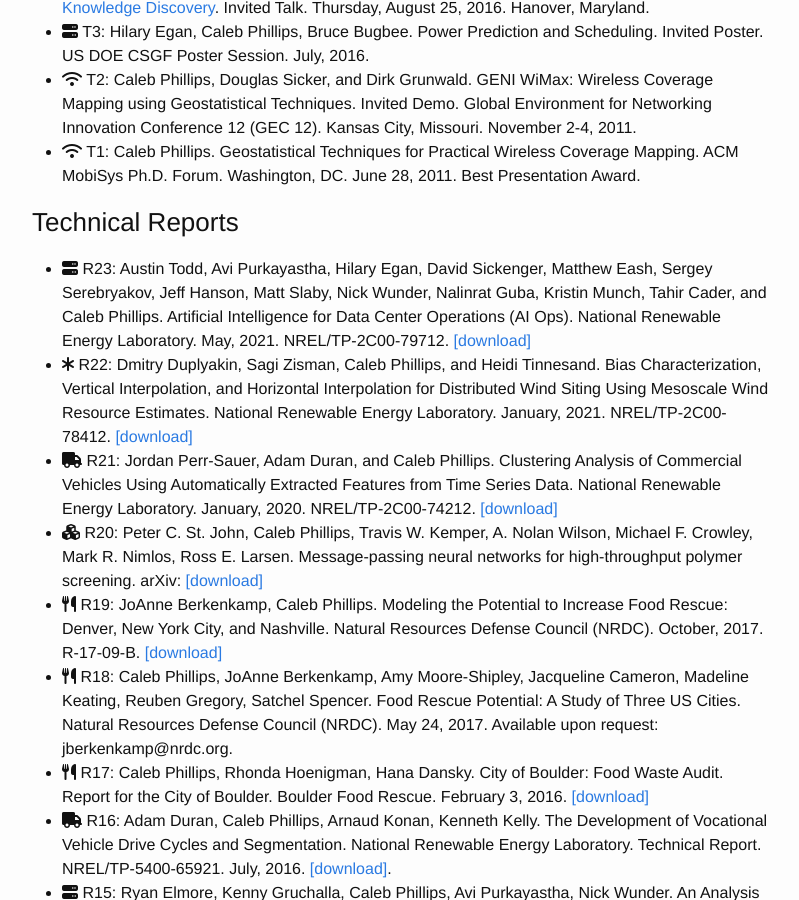
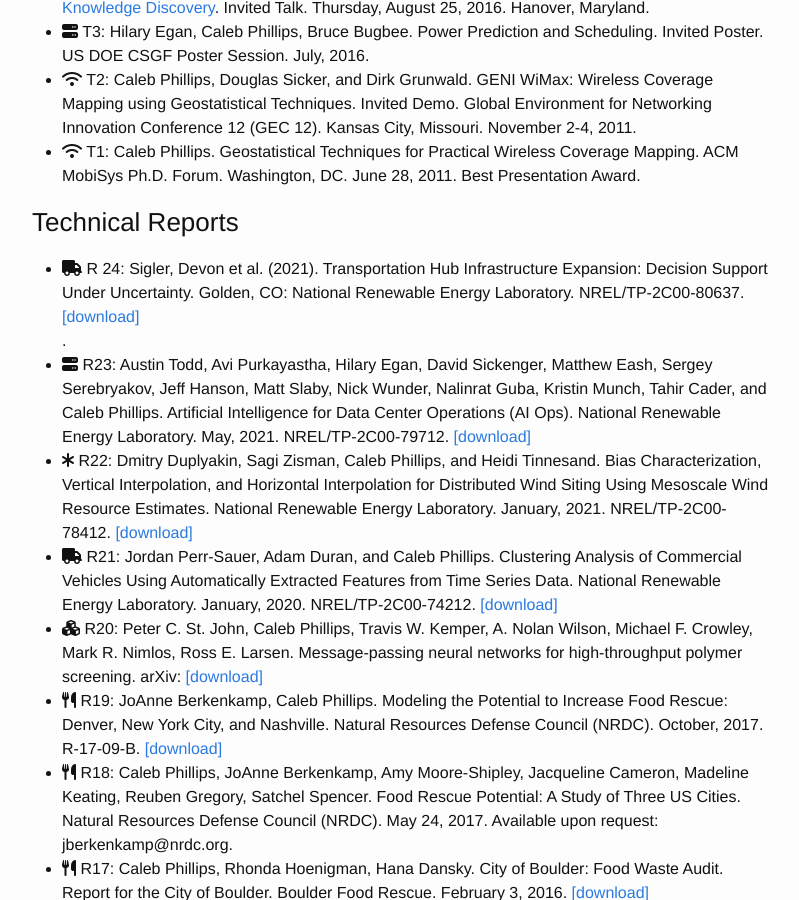
Before and after one commit to somerandomsequence/smallwhitecube, a Jekyll site: the page built from research.md, in a window 1280 px wide and 900 px high, scrolled down 9054 px. Shown: the whole window, without its empty margins (238-1037 px from the left). Built offline with Jekyll 4.4.1, drawn with Linux system fonts in a browser that asks for light colours; nearby versions of some CDN libraries.

Commit message:
Update papers.html

```diff
--- a/_includes/papers.html
+++ b/_includes/papers.html
@@ -185,6 +185,8 @@
 <h3>Technical Reports</h3>
 
 <ul>
+ <li><i class="fa fa-truck" aria-hidden="true"></i> R 24: Sigler, Devon et al. (2021). Transportation Hub Infrastructure Expansion: Decision Support Under Uncertainty. Golden, CO: National Renewable Energy Laboratory.
+    NREL/TP-2C00-80637. <a href="https://www.nrel.gov/docs/fy21osti/80637.pdf">[download]</a></li>.
  <li><i class="fa fa-server" aria-hidden="true"></i> R23: Austin Todd, Avi Purkayastha, Hilary Egan, David Sickenger, Matthew Eash, Sergey Serebryakov, Jeff Hanson, Matt Slaby, Nick Wunder, Nalinrat Guba, Kristin Munch, Tahir Cader, and Caleb Phillips. Artificial Intelligence for Data Center Operations (AI Ops). National Renewable Energy Laboratory. May, 2021. NREL/TP-2C00-79712. <a href="https://www.nrel.gov/docs/fy21osti/79712.pdf">[download]</a></li>
  <li><i class="fa fa-asterisk" aria-hidden="true"></i> R22: Dmitry Duplyakin, Sagi Zisman, Caleb Phillips, and Heidi Tinnesand. Bias Characterization, Vertical Interpolation, and Horizontal Interpolation for Distributed Wind Siting Using Mesoscale Wind Resource Estimates. National Renewable Energy Laboratory. January, 2021. NREL/TP-2C00-78412. <a href="https://www.nrel.gov/docs/fy21osti/78412.pdf">[download]</a></li>
  <li><i class="fa fa-truck" aria-hidden="true"></i> R21: Jordan Perr-Sauer, Adam Duran, and Caleb Phillips. Clustering Analysis of Commercial Vehicles Using Automatically Extracted Features from Time Series Data. National Renewable Energy Laboratory. January, 2020. NREL/TP-2C00-74212. <a href="https://www.nrel.gov/docs/fy20osti/74212.pdf">[download]</a></li>
```
